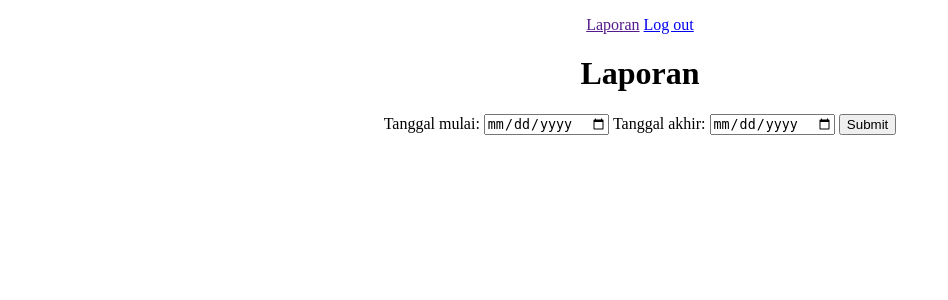
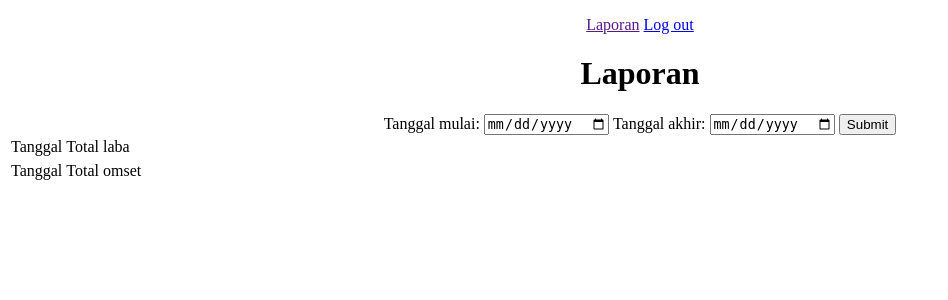
Before and after one commit to zakijamaliarafi/ProjectPemweb, a PHP site: page /laporan/view.php in a window 1280 px wide. Shown: the top 300 px of the page, without its empty margins (0-948 px from the left). Run offline with PHP 8.4, Linux system fonts and the light colour scheme; a user stored in the database is signed in; data comes from the database, SQL or seed files in the repository; tables that the repository leaves empty or names only in its code hold one stand-in row (values such as "Sample post").

Commit message:
update page laporan

```diff
--- a/laporan/view.php
+++ b/laporan/view.php
@@ -10,6 +10,11 @@ if (!isset($_SESSION['id'])) {
 if($_SESSION['role']!='manajer'){
     header("Location: ../routing.php");
     exit();
+}
+
+if(isset($_POST['input'])){
+    $_SESSION['awal'] = $_POST['tanggal_mulai'];
+    $_SESSION['akhir'] = $_POST['tanggal_akhir'];
 }
 
 ?>
@@ -41,11 +46,8 @@ if($_SESSION['role']!='manajer'){
     </form>
     <table>
         <?php
-        if(isset($_POST['input'])){
-            $awal = $_POST['tanggal_mulai'];
-            $akhir = $_POST['tanggal_akhir'];
-
-            $select = "SELECT DAYOFMONTH(transaksi.tgl_transaksi) as tanggal, SUM((barang.harga_jual - barang.harga_beli)*detail_transaksi.jumlah_barang) as laba FROM `detail_transaksi` INNER JOIN `barang` ON barang.id_barang=detail_transaksi.id_barang INNER JOIN `transaksi` ON transaksi.id_transaksi=detail_transaksi.id_transaksi WHERE DATE(transaksi.tgl_transaksi) BETWEEN '$awal' AND '$akhir' GROUP BY DAYOFMONTH(transaksi.tgl_transaksi)";
+        if(isset($_SESSION['awal']) && isset($_SESSION['akhir'])){
+            $select = "SELECT DAYOFMONTH(transaksi.tgl_transaksi) as tanggal, SUM((barang.harga_jual - barang.harga_beli)*detail_transaksi.jumlah_barang) as laba FROM `detail_transaksi` INNER JOIN `barang` ON barang.id_barang=detail_transaksi.id_barang INNER JOIN `transaksi` ON transaksi.id_transaksi=detail_transaksi.id_transaksi WHERE DATE(transaksi.tgl_transaksi) BETWEEN '$_SESSION[awal]' AND '$_SESSION[akhir]' GROUP BY DAYOFMONTH(transaksi.tgl_transaksi)";
             $query = mysqli_query($conn, $select);
             echo "
             <tr>
@@ -66,11 +68,8 @@ if($_SESSION['role']!='manajer'){
     </table>
     <table>
         <?php
-        if(isset($_POST['input'])){
-            $awal = $_POST['tanggal_mulai'];
-            $akhir = $_POST['tanggal_akhir'];
-
-            $select = "SELECT DAYOFMONTH(tgl_transaksi) as tanggal, SUM(total_transaksi) as omset FROM `transaksi` WHERE DATE(tgl_transaksi) BETWEEN '$awal' AND '$akhir' GROUP BY DAYOFMONTH(tgl_transaksi)";
+        if(isset($_SESSION['awal']) && isset($_SESSION['akhir'])){
+            $select = "SELECT DAYOFMONTH(tgl_transaksi) as tanggal, SUM(total_transaksi) as omset FROM `transaksi` WHERE DATE(tgl_transaksi) BETWEEN '$_SESSION[awal]' AND '$_SESSION[akhir]' GROUP BY DAYOFMONTH(tgl_transaksi)";
             $query = mysqli_query($conn, $select);
             echo "
             <tr>
```
